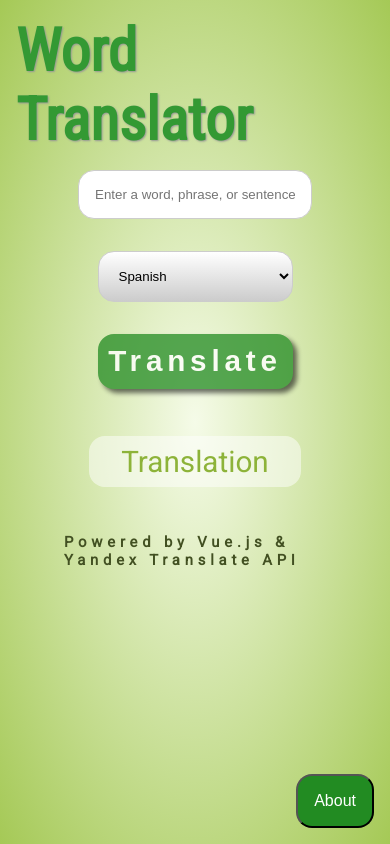
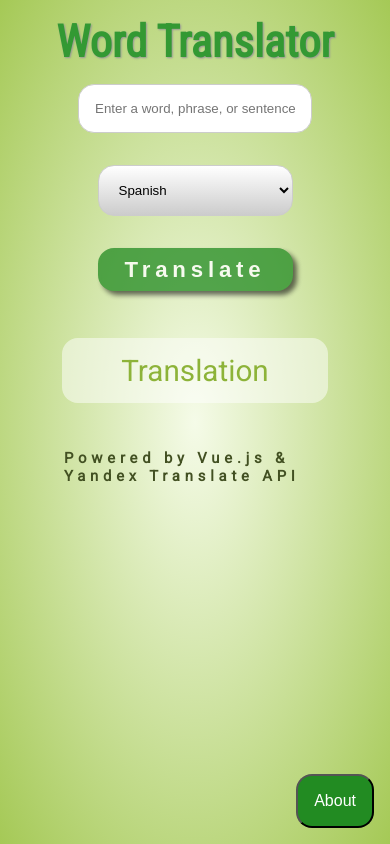
Before and after one commit to jbratcher/word_translator, a Vue app: page / in a window 390 px wide. Built offline with nearby package versions, Linux system fonts and the light colour scheme; what vue-resource would draw is missing.

Commit message:
css refactor for mobile

```diff
--- a/src/css/styles.css
+++ b/src/css/styles.css
@@ -97,7 +97,7 @@ form select:focus {
     font-size: 2em;
     letter-spacing: 0.3rem;
     opacity: 0.75;
-    padding: 1rem;
+    padding: 0.5rem;
 }
 
 .btn:hover, .btn:active, .btn:target {
@@ -112,7 +112,7 @@ form select:focus {
     font-size: 3rem;
     color: #8DB339;
     background: rgba(255,255,255,0.5);
-    padding: 0.5rem 2rem;
+    padding: 0.5em 2em;
     border-radius: 1rem;
 }
 
@@ -145,12 +145,12 @@ form select:focus {
 }
 
 #about h2 {
-    font-size: 4em;
-    padding: 2em 4em;
+    font-size: 1.5em;
+    padding: 1em 2em;
 }
 
 #about p {
-    font-size: 1.5em;
+    font-size: 1em;
     padding: 0 20%;
     text-align: left;
 }
@@ -159,10 +159,26 @@ form select:focus {
     display: block;
     color: #363;
     text-decoration: none;
-    margin-top: 2em;
+    margin-top: 1em;
 }
 
 /* Media Queries */
+
+@media (max-width: 30rem) {
+
+    h1 {
+        font-size: 3em;
+    }
+
+    h5 {
+        font-size: 1em;
+    }
+
+    .btn {
+        font-size: 1.5em;
+    }
+
+}
 
 @media (max-width: 50rem) {
 
```
